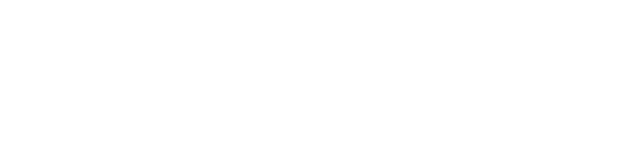
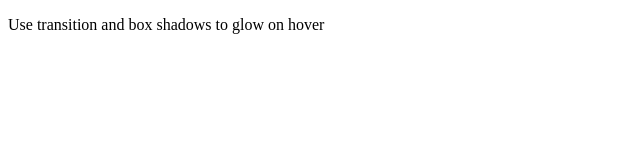
Before and after one commit to chriskimball/merge-conflict-room-11, a plain HTML site: page index.html in a window 1280 px wide. Shown: the whole page, without its empty margins (0-640 px from the left). Drawn offline with Linux system fonts and the light colour scheme.

Commit message:
adding content to box 5

```diff
--- a/index.html
+++ b/index.html
@@ -22,7 +22,7 @@
 
         </div>
         <div class="box5">
-
+            <p>Use transition and box shadows to glow on hover</p>
         </div>
         <div class="box6">
 
```
